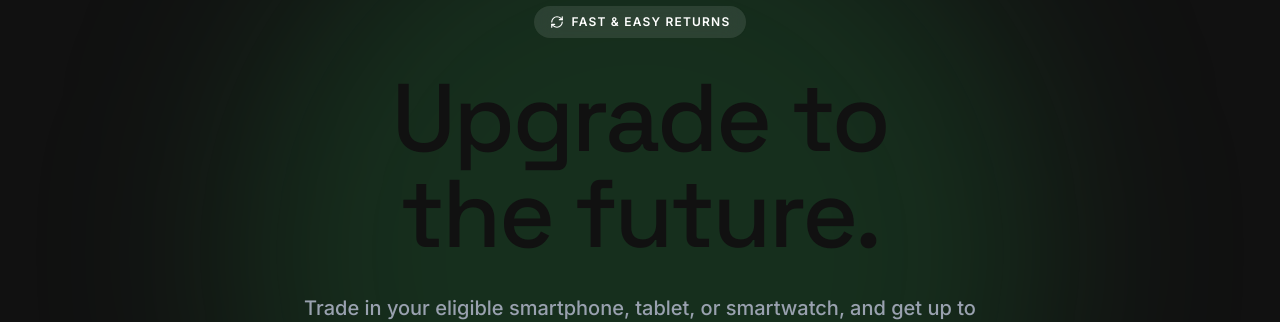
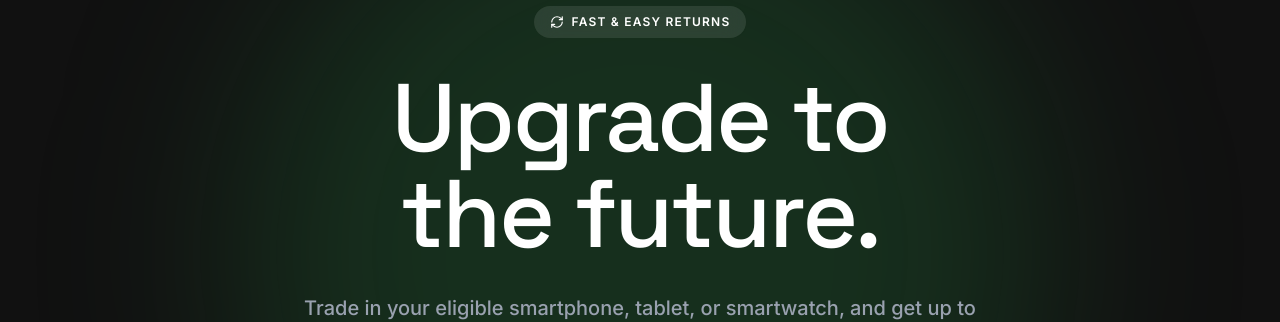
Before and after one commit to abdullllbasith/Trust-Mobiles, a React (Vite) app: page /trade-in in a window 1280 px wide. Shown: the part 197-519 px from the top of the page. Built offline with nearby package versions, Linux system fonts and the light colour scheme; no server answers.

Commit message:
for client fix issue

```diff
--- a/server.ts
+++ b/server.ts
@@ -5,7 +5,6 @@ import path from 'path';
 import bcrypt from 'bcryptjs';
 import jwt from 'jsonwebtoken';
 import mongoose from 'mongoose';
-import { MongoMemoryServer } from 'mongodb-memory-server';
 import 'dotenv/config';
 import OpenAI from 'openai';
 
@@ -214,7 +213,11 @@ export const connectDB = async () => {
 
     // If no external MongoDB URI is provided, start a local in-memory one
     if (!mongoUri) {
+      if (process.env.VERCEL) {
+        throw new Error("CRITICAL: MONGODB_URI environment variable is missing in Vercel. Please add it to your Vercel project settings.");
+      }
       console.log('No MONGODB_URI provided, starting in-memory MongoDB...');
+      const { MongoMemoryServer } = await import('mongodb-memory-server');
       const mongoServer = await MongoMemoryServer.create();
       mongoUri = mongoServer.getUri();
     }
@@ -229,8 +232,12 @@ export const connectDB = async () => {
     isConnected = true;
     await seedData();
     console.log('Database seeded');
-  } catch (error) {
+  } catch (error: any) {
     console.error('Failed to connect to MongoDB:', error);
+    if (process.env.VERCEL && !process.env.MONGODB_URI) {
+      // Rethrow to allow serverless function to explicitly fail instead of hanging
+      throw error;
+    }
   }
 };
 
@@ -238,8 +245,13 @@ export const connectDB = async () => {
 
 // Serverless DB connection middleware
 app.use('/api', async (req, res, next) => {
-  await connectDB();
-  next();
+  try {
+    await connectDB();
+    next();
+  } catch (error: any) {
+    console.error("API Middleware DB Error:", error);
+    res.status(500).json({ error: 'Internal Server Error: Database connection failed. Please check environment variables.' });
+  }
 });
 
 // Auth
--- a/src/App.tsx
+++ b/src/App.tsx
@@ -54,7 +54,6 @@ export default function App() {
       <ScrollToTop />
       <Routes>
         <Route path="/" element={<Layout />}>
-          <Route index element={<Home />} />
           <Route path="shop" element={<Shop />} />
           <Route path="about" element={<About />} />
           <Route path="contact" element={<Contact />} />
--- a/src/components/layout/Layout.tsx
+++ b/src/components/layout/Layout.tsx
@@ -3,16 +3,21 @@ import { Navbar } from "./Navbar";
 import { Footer } from "./Footer";
 import { Toaster } from "@/components/ui/sonner";
 import { FloatingChatIcon } from "@/components/ui/FloatingChatIcon";
+import Home from "@/pages/Home";
 
 export default function Layout() {
   const location = useLocation();
   const isAdmin = location.pathname.startsWith('/admin');
+  const isHome = location.pathname === '/';
 
   return (
     <div className="min-h-screen flex flex-col">
       <Navbar />
-      <main className="flex-1 flex flex-col">
-        <Outlet />
+      <main className="flex-1 flex flex-col relative">
+        <div style={{ display: isHome ? 'block' : 'none', width: '100%' }}>
+          <Home />
+        </div>
+        {!isHome && <Outlet />}
       </main>
       {!isAdmin && <Footer />}
       <Toaster position="top-center" richColors />
--- a/src/pages/TradeIn.tsx
+++ b/src/pages/TradeIn.tsx
@@ -17,7 +17,7 @@ export default function TradeIn() {
             <span className="bg-white/10 text-white text-xs font-semibold uppercase tracking-widest px-4 py-2 rounded-full inline-flex items-center gap-2 mb-8 backdrop-blur-md">
               <RefreshCw className="w-3.5 h-3.5" /> Fast & Easy Returns
             </span>
-            <h1 className="text-5xl md:text-8xl font-display font-medium tracking-tight mb-8">
+            <h1 className="!text-white text-5xl md:text-8xl font-display font-medium tracking-tight mb-8">
               Upgrade to
               <br />
               the future.
```
